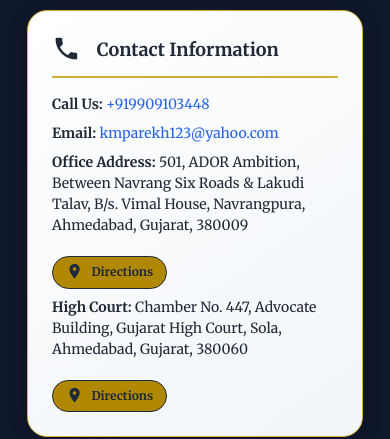
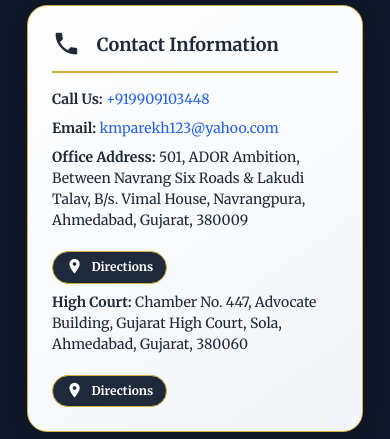
Before and after one commit to devauradigital/parekhadvocate, a plain HTML site: page index.html in a window 390 px wide. Shown: the part 405-844 px from the top of the page. Drawn offline with nearby package versions, Linux system fonts and the light colour scheme.

Commit message:
Update index.html

```diff
--- a/index.html
+++ b/index.html
@@ -162,20 +162,20 @@
     display: inline-flex;
     align-items: center;
     gap: 0.5rem;
-    background-color: #b18801;
-    color: #1e293b;
+    background-color: #1e293b;
+    color: white;
     font-weight: 600;
     font-size: 0.875rem;
     padding: 0.5rem 1rem;
     border-radius: 9999px;
     margin-top: 0.75rem;
-    border: 1px solid #1e293b;
+    border: 1px solid #d4af37;
     cursor: pointer;
     transition: all 0.3s ease;
   }
   .btn-direction:hover, .btn-consultation:hover {
-    background-color: #1e293b;
-    color: #b18801;
+    background-color: #d4af37;
+    color: #1e293b;
   }
   .btn-direction .material-icons, .btn-consultation .material-icons {
     font-size: 1.1rem;
@@ -196,7 +196,7 @@
       padding: 1.5rem;
     }
     .flip-container {
-      height: 335px;
+      height: 330px;
     }
     .front img, .back img {
       width: 100%;
```
